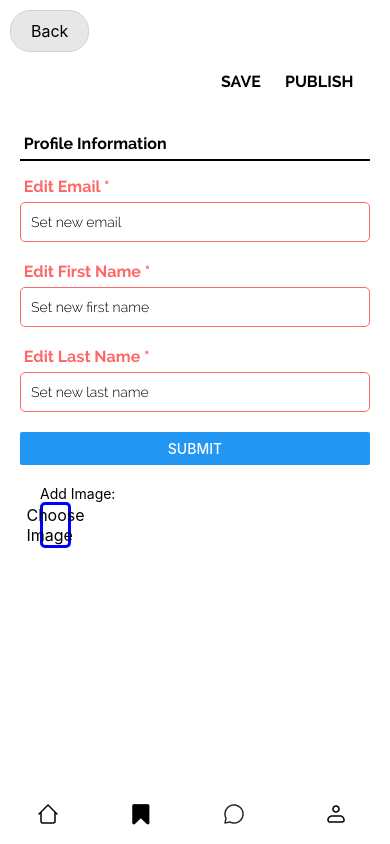
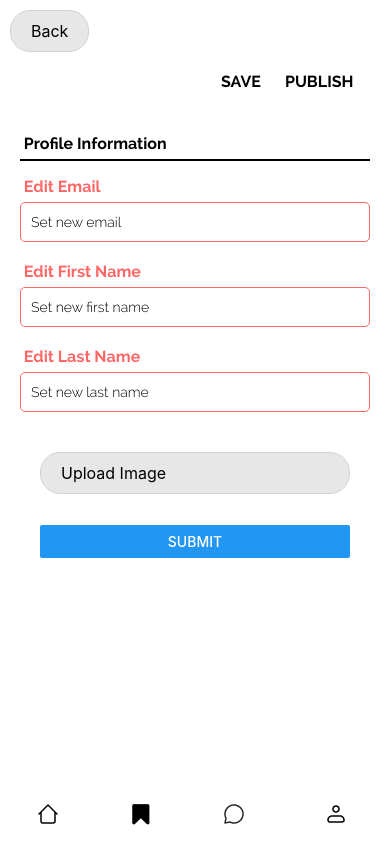
Before and after one commit to yoge1212/ScarletExchange-public, a React Native app in the folder app/: screen /EditProfileScreen in a window 390 px wide. Built offline with nearby package versions, Linux system fonts and the light colour scheme.

Commit message:
works with empty entry values

```diff
--- a/app/screens/EditProfileScreen.js
+++ b/app/screens/EditProfileScreen.js
@@ -15,14 +15,13 @@ const EditProfileScreen = () => {
     const [fname, setFname] = useState('');
     const [lname, setLname] = useState('');
     const [userImg, setUserImg] = useState('');
-    const editedData = {
-                        email,
-                        fname,
-                        lname,
-                        userImg,
-                    };
+    const editedData = {};
+    if (email !== '') editedData.email = email;
+    if (fname !== '') editedData.fname = fname;
+    if (lname !== '') editedData.lname = lname;
+    if (userImg !== '') editedData.userImg = userImg
     const [successScreen, setSuccessScreen] = useState(false);
-
+    const [success, setSuccess] = useState(false);
 
     const handleEditProfileScreen = async () => {
         try{
@@ -32,6 +31,8 @@ const EditProfileScreen = () => {
             //calls api method
             if (!resp.error){
                 setSuccessScreen(true);
+                setSuccess(true);
+                navigation.goBack();
                 //alerts if method response is successful
             } else{
                 console.log(resp.message);
@@ -56,7 +57,7 @@ const EditProfileScreen = () => {
         setUserImg(prevImg => newSelectedImage);
         await editProfile(userId, editedData);
         } else {
-            console.error('Error uploading image:', uploadResponse.error);
+            console.error('Error uploading image:', error);
           }
     };
 
@@ -90,7 +91,7 @@ const EditProfileScreen = () => {
                 <Text style={[styles.inputLabel, {color:'black', marginBottom: 6}]}> Profile Information </Text>
                 </View>
 
-                <Text style={styles.inputLabel}> Edit Email *</Text>
+                <Text style={styles.inputLabel}> Edit Email </Text>
                 <TextInput
                   style={styles.input}
                   placeholder="Set new email"
@@ -98,7 +99,7 @@ const EditProfileScreen = () => {
                   onChangeText={setEmail}
                 />
 
-                <Text style={styles.inputLabel}> Edit First Name *</Text>
+                <Text style={styles.inputLabel}> Edit First Name </Text>
                 <TextInput
                   style={styles.input}
                   placeholder="Set new first name"
@@ -106,7 +107,7 @@ const EditProfileScreen = () => {
                   onChangeText={setFname}
                 />
                 {/* Note: make this a dropdown, and a cropdown for category as well */}
-                <Text style={styles.inputLabel}> Edit Last Name *</Text>
+                <Text style={styles.inputLabel}> Edit Last Name </Text>
                 <TextInput
                   style={styles.input}
                   placeholder="Set new last name"
@@ -114,15 +115,12 @@ const EditProfileScreen = () => {
                   onChangeText={setLname}
                 />
 
-                <Button title="Submit" onPress={handleEditProfileScreen} />
                <View style={styles.container}>
-                           <Text style={styles.header}>
-                               Add Image:
-                           </Text>
-                           <TouchableOpacity style={styles.button}
+
+                           <TouchableOpacity style={styles.backButton}
                                onPress={handleUploadProfileImg}>
                                <Text style={styles.backButtonText}>
-                                   Choose Image
+                                   Upload Image
                                </Text>
                            </TouchableOpacity>
 
@@ -130,9 +128,12 @@ const EditProfileScreen = () => {
                                    <Image source={{ uri: Img }}
                                        style={styles.image} />
                                </View>
+                           <Button title="Submit" onPress={handleEditProfileScreen} />
+                                          {successScreen && <SuccessMessage message= 'Profile updated' />}
                        </View>
+
               </ScrollView>
-              {successScreen && <SuccessMessage message= 'Profile updated' />}
+
               <Navbar />
             </SafeAreaView>
     )
--- a/app/screens/ProfileScreen.js
+++ b/app/screens/ProfileScreen.js
@@ -23,6 +23,7 @@ const ProfileScreen = ({ route }) => {
 
   const handleEditProfile = () => {
     navigation.navigate('EditProfileScreen', {userId: user.uid}); // Navigate to EditProfileScreen
+
   };
 
   const handleCreateNewListing = () => {
@@ -31,7 +32,13 @@ const ProfileScreen = ({ route }) => {
 
   useEffect(() => {
     const auth = getAuth();
+
+    const success = route.params?.setSuccess;
     const unsubscribe = onAuthStateChanged(auth, (user) => {
+      if(success){
+            setUserData(null);
+            fetchUserData(user.uid);
+          }
       if (user) {
         setUser(user);
         fetchUserData(user.uid);
@@ -60,6 +67,7 @@ const ProfileScreen = ({ route }) => {
     }
   };
 
+
   const fetchProducts = async (userId) => {
     try {
         const q = query(collection(fdb, 'products'), where('userId', '==', userId));
@@ -79,6 +87,8 @@ const ProfileScreen = ({ route }) => {
       } finally {
         setLoading(false);
       }
+      /*const fetchUpdatedProfileData = async (userId) => {
+        try {*/
   };
 
   return (
```
